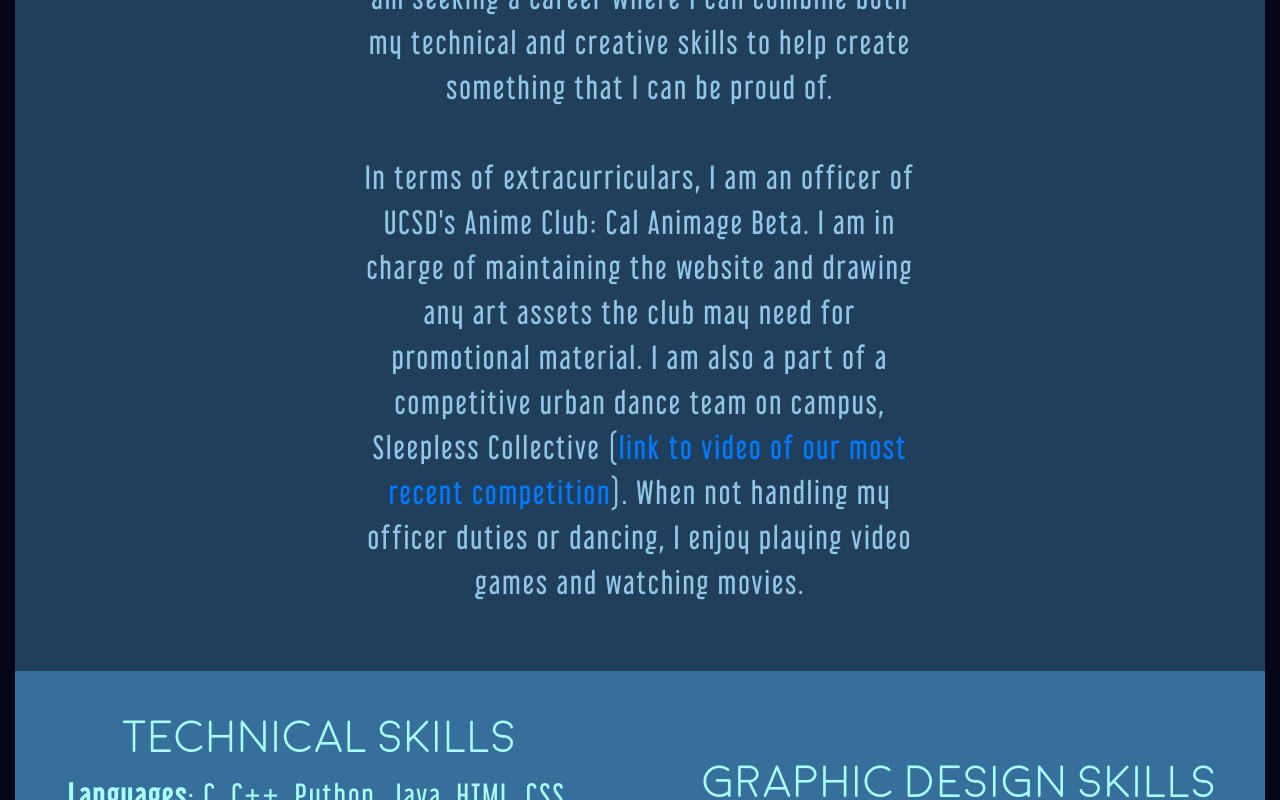
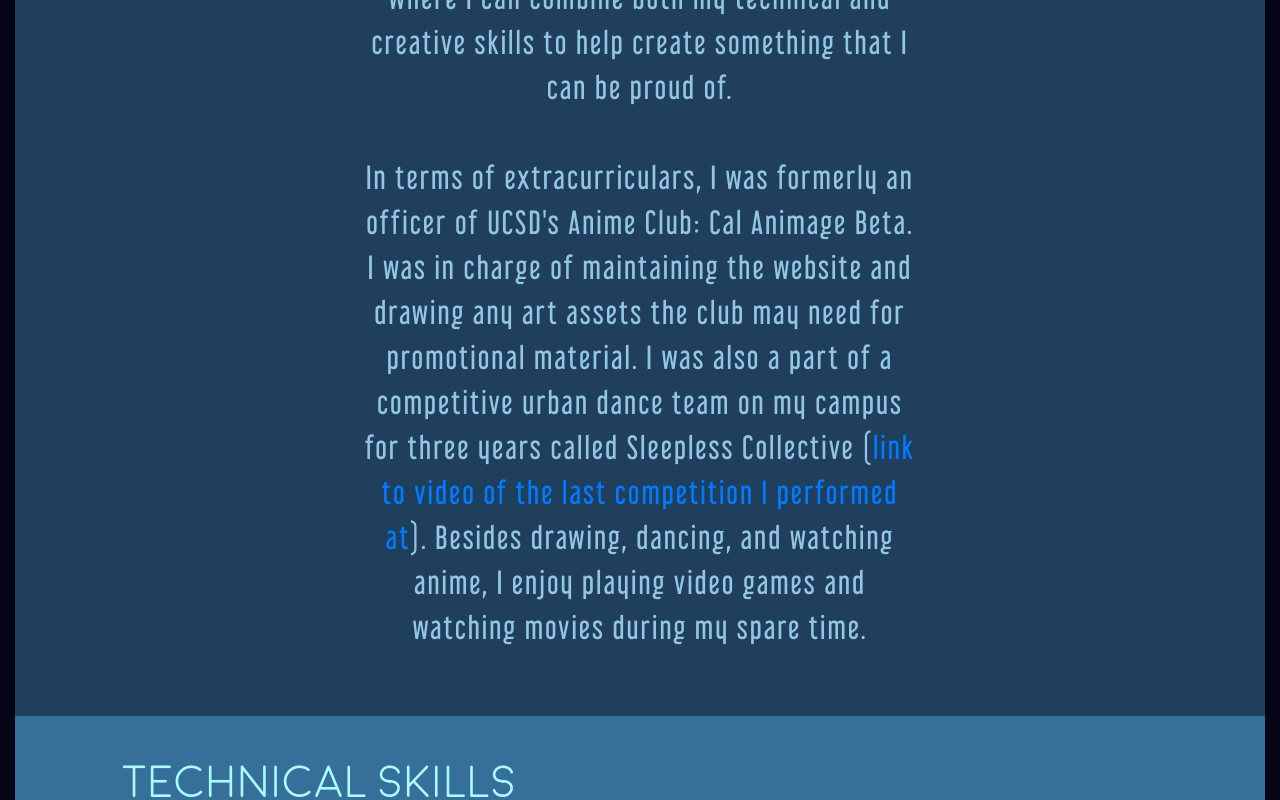
Before and after one commit to Urufumi/urufumi.github.io, a plain HTML site: page index.html in a window 1280 px wide. Shown: the part 2000-2800 px from the top of the page. Drawn offline with nearby package versions, Linux system fonts and the light colour scheme.

Commit message:
Update index.html
Updated description

```diff
--- a/index.html
+++ b/index.html
@@ -75,18 +75,17 @@ Author: Izabela M. Tolentino
             <img class="rounded" src="images/profile.jpg">
             <hr>
             <p>
-              I am currently a 4th-year Math-Computer Science major at University of
-              California San Diego. When I was kid, I wanted to become an artist
-              for a living. That dream has since changed, but I still
+              I am currently a Math-Computer Science major at University of
+              California San Diego. For as long as I can remember, I was always interested in drawing and art. Despite my major, I still
               constantly yearn for moments in which I can express my creativity. I am seeking
               a career where I can combine both my technical and creative skills to help create
               something that I can be proud of.
               <br><br>
-              In terms of extracurriculars, I am an officer of UCSD's Anime Club: Cal Animage Beta.
-              I am in charge of maintaining the website and drawing any art assets the club may need
-              for promotional material. I am also a part of a competitive urban dance team on campus,
-              Sleepless Collective (<a href="https://www.youtube.com/watch?v=xobDchJEUfw">link to video of our most recent competition</a>).
-              When not handling my officer duties or dancing, I enjoy playing video games and watching movies.
+              In terms of extracurriculars, I was formerly an officer of UCSD's Anime Club: Cal Animage Beta.
+              I was in charge of maintaining the website and drawing any art assets the club may need
+              for promotional material. I was also a part of a competitive urban dance team on my campus for three years called
+              Sleepless Collective (<a href="https://www.youtube.com/watch?v=QLMagXNpbRs">link to video of the last competition I performed at</a>).
+              Besides drawing, dancing, and watching anime, I enjoy playing video games and watching movies during my spare time.
             </p>
           </div>
         </div>
@@ -113,7 +112,7 @@ Author: Izabela M. Tolentino
         </div>
       </div>
     </div>
-    <!-- =========================  WORK  ============================ -->
+    <!-- =========================  WORK  ============================
     <section id="work">
       <div class="container-fluid">
         <div class="row align-items-center justify-content-center">
@@ -172,7 +171,7 @@ Author: Izabela M. Tolentino
         </div>
       </div>
     </section>
-
+-->
     <!-- ========================= CONTACT ============================ -->
     <!-- Basic footer like thing, has linkedin, github, and email? -->
     <hr>
```
